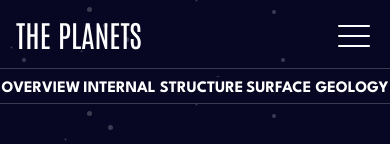
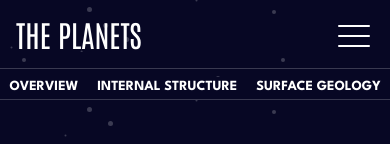
Before and after one commit to paulomiguelJS/planets, a React (Vite) app: page / in a window 390 px wide. Shown: the top 144 px of the page. Built offline with nearby package versions, Linux system fonts and the light colour scheme.

Commit message:
mobile planet nav resized

```diff
--- a/src/components/Planet/index.jsx
+++ b/src/components/Planet/index.jsx
@@ -15,7 +15,7 @@ const Planet = ({ planetData }) => {
   return (
     <>
       <nav className="lg:hidden w-full">
-        <ul className=" flex flex-row text-white  font-body font-bold justify-around mt-2">
+        <ul className=" flex flex-row text-white text-sm font-body font-bold justify-around mt-2">
           <li
             onClick={() => {
               setPlanetText(planetData.overview);
```
